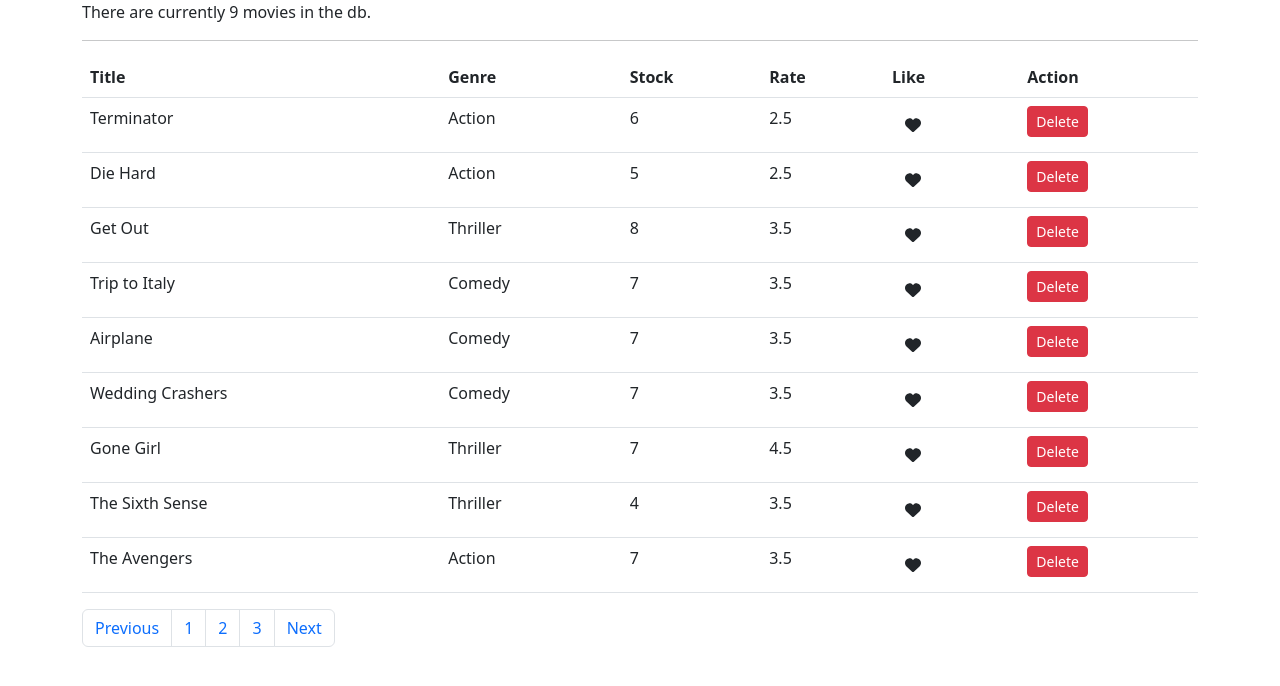
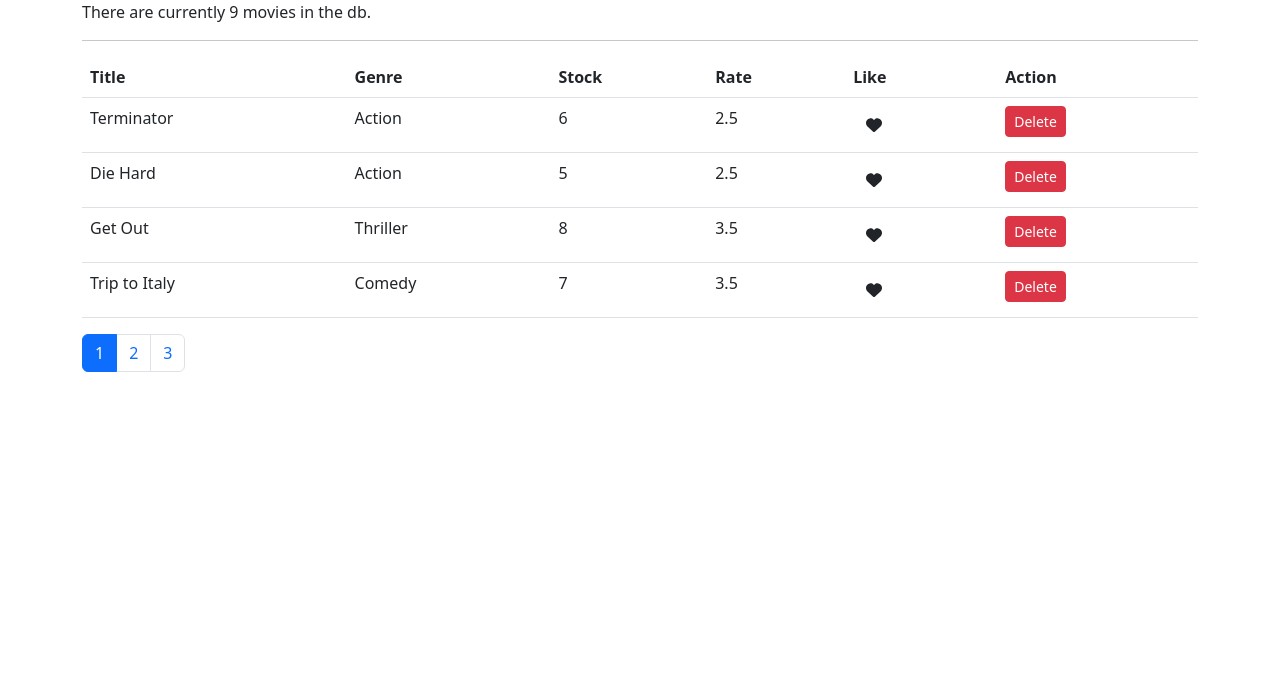
Before and after one commit to patorosso/VidlyReact, a React (Create React App) app: page / in a window 1280 px wide. Shown: the top 686 px of the page. Built offline with nearby package versions, Linux system fonts and the light colour scheme.

Commit message:
add logic for Pagination. Pagination component working correctly. next -> implement ListGroup component

```diff
--- a/package.json
+++ b/package.json
@@ -12,6 +12,8 @@
     "babel-plugin-macros": "^3.1.0",
     "bootstrap": "^5.2.3",
     "font-awesome": "^4.7.0",
+    "lodash": "^4.17.21",
+    "prop-types": "^15.8.1",
     "react": "^18.2.0",
     "react-dom": "^18.2.0",
     "react-scripts": "5.0.1",
--- a/src/components/common/pagination.jsx
+++ b/src/components/common/pagination.jsx
@@ -1,31 +1,39 @@
 import React from "react";
+import _ from "lodash";
+import PropTypes from "prop-types";
 
-const Pagination = (props) => {
-  const { itemsCount, pageSize } = props;
-
-  const pagesCount = itemsCount / pageSize;
+const Pagination = ({ itemsCount, pageSize, onPageChange, currentPage }) => {
+  const pagesCount = Math.ceil(itemsCount / pageSize);
+  if (pagesCount === 1) return false; // en vez de return null, porque es un stateless func. component
+  const pages = _.range(1, pagesCount + 1);
 
   return (
     <nav aria-label="Page navigation example">
       <ul className="pagination">
-        <li className="page-item">
-          <a className="page-link">Previous</a>
-        </li>
-        <li className="page-item">
-          <a className="page-link">1</a>
-        </li>
-        <li className="page-item">
-          <a className="page-link">2</a>
-        </li>
-        <li className="page-item">
-          <a className="page-link">3</a>
-        </li>
-        <li className="page-item">
-          <a className="page-link">Next</a>
-        </li>
+        {pages.map((page) => (
+          <li
+            key={page}
+            className={page === currentPage ? "page-item active" : "page-item"}
+          >
+            <a
+              className="page-link"
+              style={{ cursor: "pointer" }}
+              onClick={() => onPageChange(page)}
+            >
+              {page}
+            </a>
+          </li>
+        ))}
       </ul>
     </nav>
   );
 };
 
+Pagination.propTypes = {
+  itemsCount: PropTypes.number.isRequired,
+  pageSize: PropTypes.number.isRequired,
+  onPageChange: PropTypes.func.isRequired,
+  currentPage: PropTypes.number.isRequired,
+};
+
 export default Pagination;
--- a/src/components/movies.jsx
+++ b/src/components/movies.jsx
@@ -2,12 +2,14 @@
 import { getMovies } from "../services/fakeMovieService";
 import Like from "./common/like";
 import Pagination from "./common/pagination";
+import { paginate } from "../utils/paginate";
 
 class Movies extends Component {
   state = {
     movies: getMovies(),
     count: getMovies().length,
     pageSize: 4,
+    currentPage: 1,
   };
 
   handleOnDelete = (movie) => {
@@ -26,15 +28,19 @@
   };
 
   handleOnPageChange = (page) => {
-    console.log(page);
+    this.setState({ currentPage: page });
   };
 
   render() {
-    if (this.state.count === 0) return <p>There are no movies in the db.</p>;
+    const { pageSize, currentPage, count, movies: allMovies } = this.state;
+
+    if (count === 0) return <p>There are no movies in the db.</p>;
+
+    const movies = paginate(allMovies, currentPage, pageSize);
 
     return (
       <React.Fragment>
-        <div>There are currently {this.state.count} movies in the db.</div>
+        <div>There are currently {count} movies in the db.</div>
         <hr></hr>
         <table className="table">
           <thead>
@@ -48,7 +54,7 @@
             </tr>
           </thead>
           <tbody>
-            {this.state.movies.map((movie) => (
+            {movies.map((movie) => (
               <tr key={movie._id}>
                 <td>{movie.title}</td>
                 <td>{movie.genre.name}</td>
@@ -73,8 +79,9 @@
           </tbody>
         </table>
         <Pagination
-          itemsCount={this.state.count}
-          pageSize={this.state.pageSize}
+          itemsCount={count}
+          pageSize={pageSize}
+          currentPage={currentPage}
           onPageChange={this.handleOnPageChange}
         />
       </React.Fragment>
--- /dev/null
+++ b/src/utils/paginate.js
@@ -0,0 +1,6 @@
+import _ from "lodash";
+
+export function paginate(items, pageNumber, pageSize) {
+  const startIndex = (pageNumber - 1) * pageSize;
+  return _(items).slice(startIndex).take(pageSize).value();
+}
```
Also changed, not shown: src/components/common/listgroup.jsx (added, +7 -0 lines), 1 other file (tests, documents, lock files or other folders).
